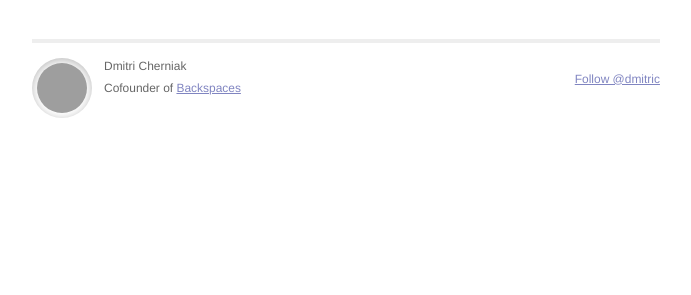
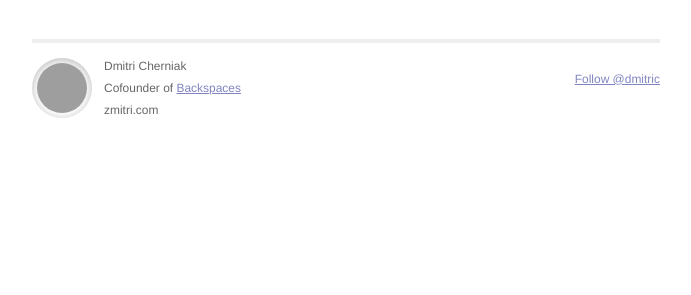
Before and after one commit to dmitric/dmitric.github.io, a Jekyll site: the page built from index.html, in a window 1280 px wide. Shown: the part 287-582 px from the top of the page, without its empty margins (294-985 px from the left). Built offline with Jekyll 4.4.1, drawn with Linux system fonts in a browser that asks for light colours; some web fonts are replaced; comment, search, counter and statistics services are not loaded; grey boxes are pictures that could not be loaded.

Commit message:
cname file

```diff
--- /dev/null
+++ b/CNAME
@@ -0,0 +1 @@
+blog.zmitri.com
--- a/_layouts/default.html
+++ b/_layouts/default.html
@@ -34,6 +34,7 @@
                 <p>
                   Dmitri Cherniak<br />
                   Cofounder of <a href="http://backspac.es">Backspaces</a><br />
+                  zmitri.com<br />
                 </p>
               </div>
               <div class="contact" style="float:right;margin-top:25px;margin-right:0px;">
```
